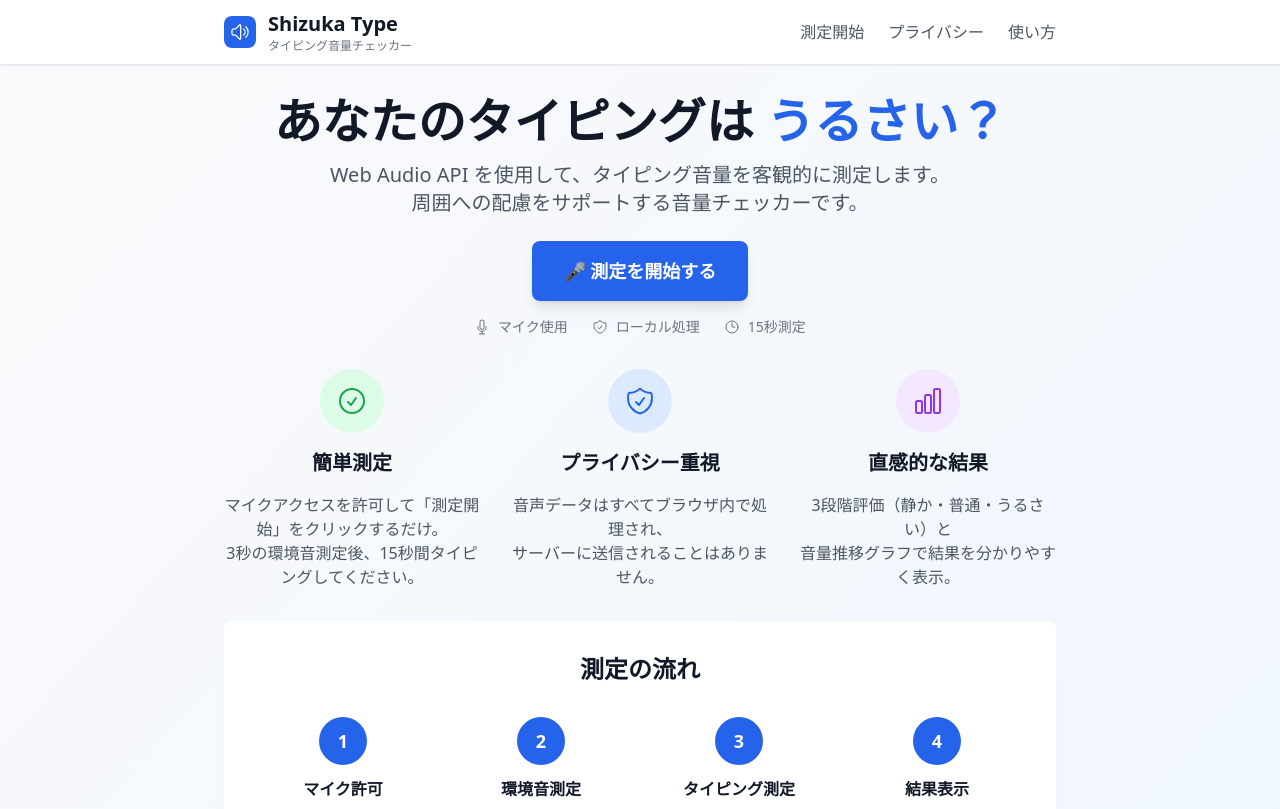
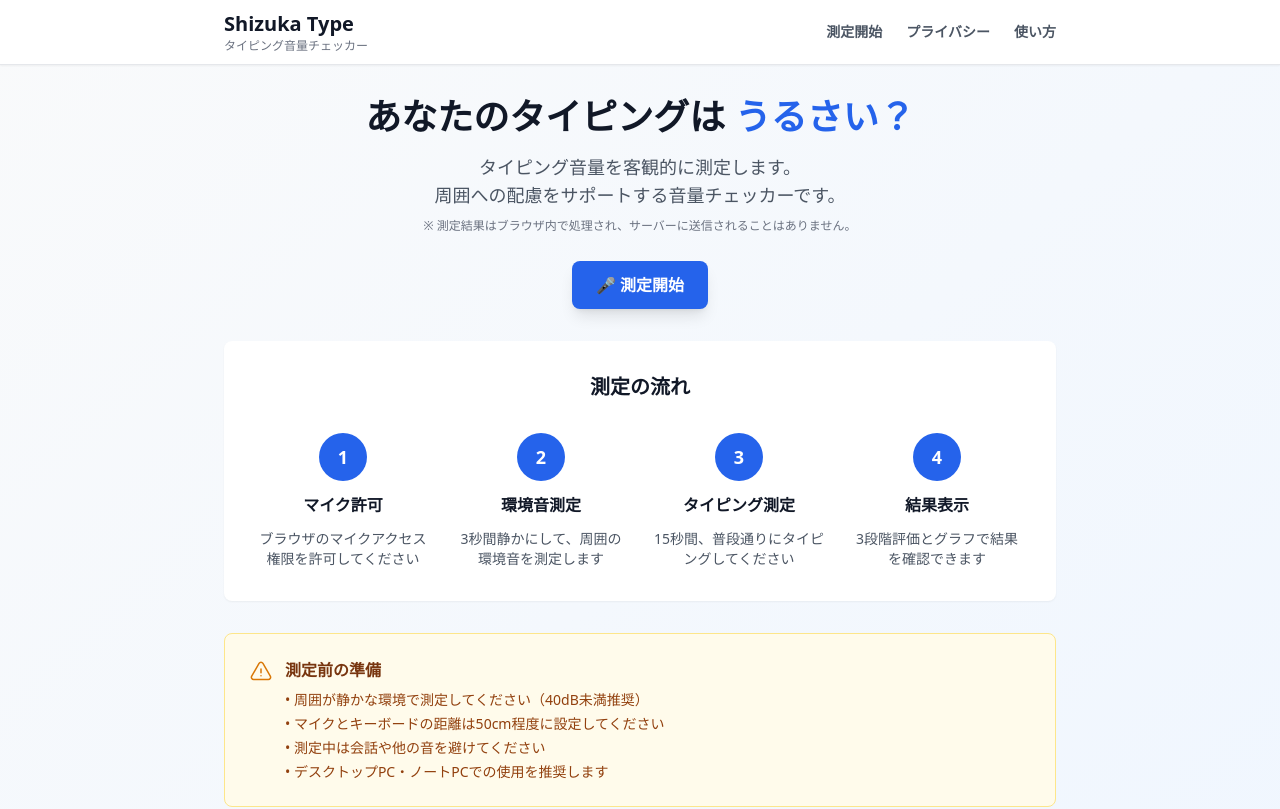
Before and after one commit to setodeve/shizuka-type, a Nuxt app: page / in a window 1280 px wide. Shown: the top 809 px of the page. Built offline with nearby package versions, Linux system fonts and the light colour scheme.

Commit message:
update: adjust text sizes and styles in AppHeader and index pages, and refine measurement button text in measure page

```diff
--- a/components/AppHeader.vue
+++ b/components/AppHeader.vue
@@ -18,11 +18,7 @@ const props = withDefaults(defineProps<Props>(), {
         <!-- アプリタイトル -->
         <div class="flex items-center">
           <NuxtLink to="/" class="flex items-center space-x-3">
-            <!-- アイコン（音波のようなシンプルなSVG） -->
-            <div class="w-8 h-8 bg-blue-600 rounded-lg flex items-center justify-center">
-              <SpeakerWaveIcon class="w-5 h-5 text-white" />
-            </div>
-            <div>
+            <div class="flex flex-col">
               <h1 class="text-xl font-bold text-gray-900">Shizuka Type</h1>
               <p class="text-xs text-gray-500">タイピング音量チェッカー</p>
             </div>
@@ -33,20 +29,20 @@ const props = withDefaults(defineProps<Props>(), {
         <nav v-if="props.showNavigation" class="hidden sm:flex items-center space-x-6">
           <NuxtLink
             to="/"
-            class="text-gray-600 hover:text-gray-900 transition-colors font-medium"
+            class="text-gray-600 hover:text-gray-900 transition-colors text-sm font-semibold"
           >
             測定開始
           </NuxtLink>
           <button
             type="button"
-            class="text-gray-600 hover:text-gray-900 transition-colors font-medium"
+            class="text-gray-600 hover:text-gray-900 transition-colors text-sm font-semibold"
             @click="$emit('show-privacy')"
           >
             プライバシー
           </button>
           <button
             type="button"
-            class="text-gray-600 hover:text-gray-900 transition-colors font-medium"
+            class="text-gray-600 hover:text-gray-900 transition-colors text-sm font-semibold"
             @click="$emit('show-guide')"
           >
             使い方
--- a/pages/index.vue
+++ b/pages/index.vue
@@ -19,13 +19,16 @@ definePageMeta({
     <!-- ヒーローセクション -->
     <div class="text-center space-y-6">
       <div class="space-y-4">
-        <h1 class="text-4xl md:text-5xl font-bold text-gray-900">
+        <h1 class="text-3xl md:text-4xl font-bold text-gray-900">
           あなたのタイピングは
           <span class="text-blue-600">うるさい？</span>
         </h1>
-        <p class="text-xl text-gray-600 max-w-2xl mx-auto">
-          Web Audio API を使用して、タイピング音量を客観的に測定します。<br>
-          周囲への配慮をサポートする音量チェッカーです。
+        <p class="text-lg text-gray-600 max-w-2xl mx-auto">
+          タイピング音量を客観的に測定します。<br>
+          周囲への配慮をサポートする音量チェッカーです。<br>
+          <span class="text-xs text-gray-500">
+            ※ 測定結果はブラウザ内で処理され、サーバーに送信されることはありません。
+          </span>
         </p>
       </div>
 
@@ -33,12 +36,12 @@ definePageMeta({
       <div class="space-y-4">
         <NuxtLink
           to="/measure"
-          class="inline-block bg-blue-600 hover:bg-blue-700 text-white font-bold py-4 px-8 rounded-lg text-lg transition-colors shadow-lg hover:shadow-xl transform hover:-translate-y-1"
+          class="inline-block bg-blue-600 hover:bg-blue-700 text-white font-bold py-3 px-6 rounded-lg text-base transition-colors shadow-lg hover:shadow-xl transform hover:-translate-y-1"
         >
-          🎤 測定を開始する
+          🎤 測定開始
         </NuxtLink>
 
-        <div class="flex items-center justify-center space-x-6 text-sm text-gray-500">
+        <!-- <div class="flex items-center justify-center space-x-6 text-xs text-gray-500">
           <div class="flex items-center space-x-2">
             <MicrophoneIcon class="w-4 h-4" />
             <span>マイク使用</span>
@@ -51,12 +54,12 @@ definePageMeta({
             <ClockIcon class="w-4 h-4" />
             <span>15秒測定</span>
           </div>
-        </div>
+        </div> -->
       </div>
     </div>
 
     <!-- 機能説明セクション -->
-    <div class="grid md:grid-cols-3 gap-8 mt-16">
+    <!-- <div class="grid md:grid-cols-3 gap-8 mt-16">
       <div class="text-center space-y-4">
         <div class="w-16 h-16 bg-green-100 rounded-full flex items-center justify-center mx-auto">
           <CheckCircleIcon class="w-8 h-8 text-green-600" />
@@ -89,11 +92,11 @@ definePageMeta({
           音量推移グラフで結果を分かりやすく表示。
         </p>
       </div>
-    </div>
+    </div> -->
 
     <!-- 測定の流れセクション -->
     <div class="bg-white rounded-lg shadow-sm p-8 mt-16">
-      <h2 class="text-2xl font-bold text-gray-900 text-center mb-8">測定の流れ</h2>
+      <h2 class="text-xl font-bold text-gray-900 text-center mb-8">測定の流れ</h2>
 
       <div class="grid md:grid-cols-4 gap-6">
         <div class="text-center space-y-3">
--- a/pages/measure.vue
+++ b/pages/measure.vue
@@ -361,7 +361,7 @@ onUnmounted(() => {
           :title="environmentState.hasDetected && !isSuitableForMeasurement ? '環境が騒がしいですが、測定を開始できます' : ''"
         >
           <span v-if="!environmentState.hasDetected">🎤 測定開始</span>
-          <span v-else-if="isSuitableForMeasurement">✅ 測定開始 (環境適正)</span>
+          <span v-else-if="isSuitableForMeasurement">✅ 測定開始</span>
           <span v-else-if="environmentState.status?.recommendation === 'caution'">⚠️ 注意して測定開始</span>
           <span v-else>⚠️ 慎重に測定開始</span>
         </button>
```
